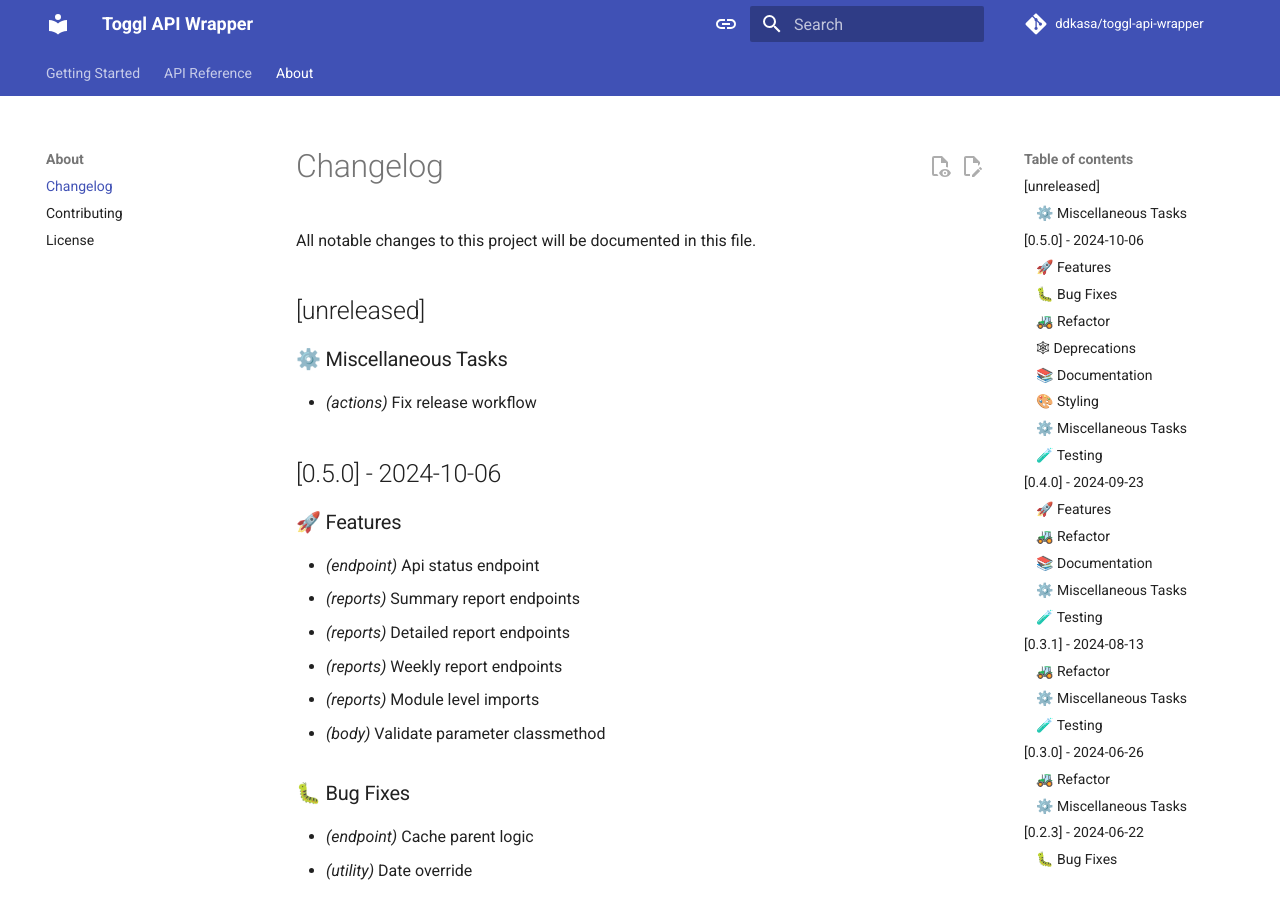
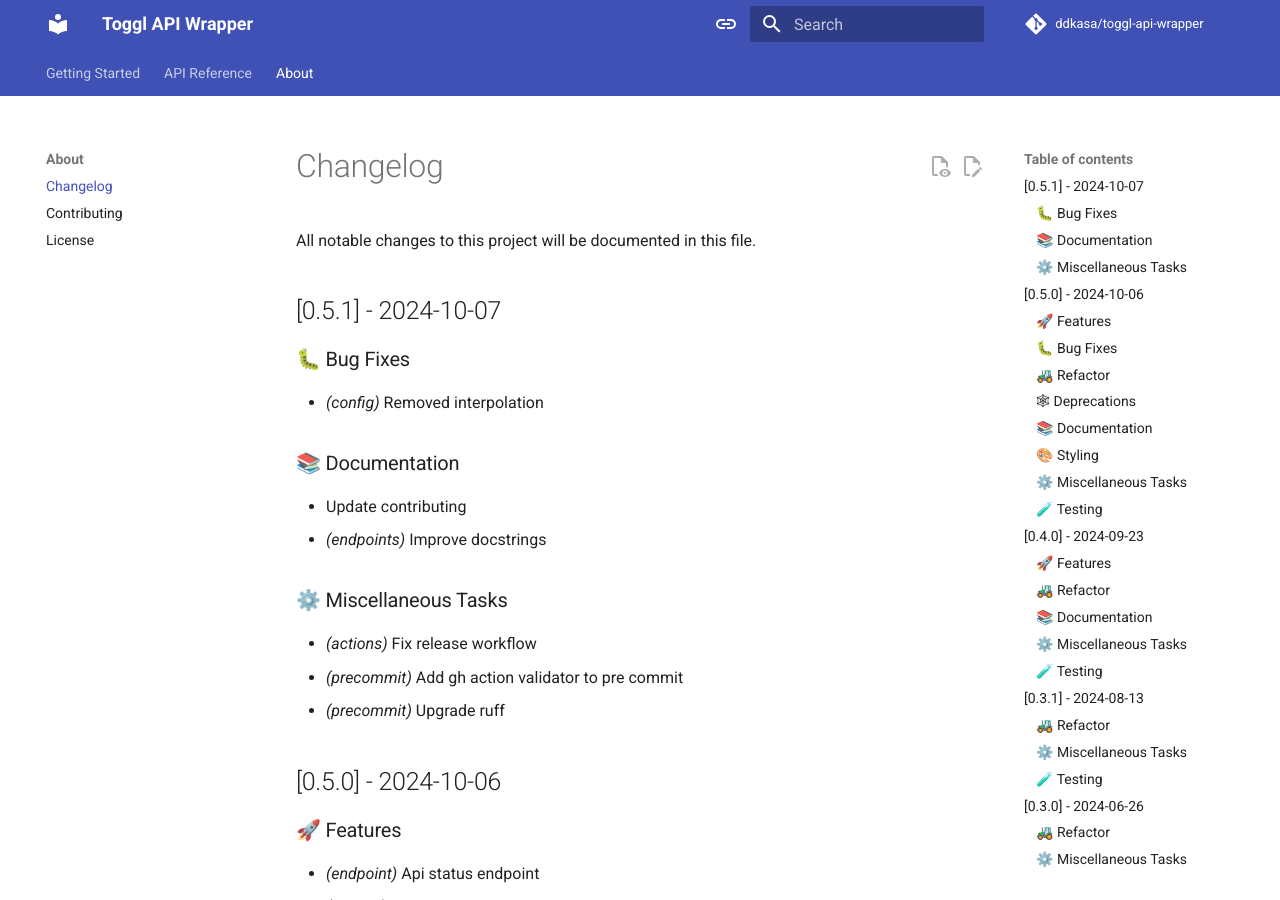
Before and after one commit to ddkasa/toggl-api-wrapper, an MkDocs documentation site: the page built from docs/CHANGELOG.md, in a window 1280 px wide and 900 px high. Built offline with MkDocs 1.6.1 and Material for MkDocs 9.7.7, drawn with Linux system fonts in a browser that asks for light colours; comment, search, counter and statistics services are not loaded.

Commit message:
docs(changelog): update changelog

```diff
--- a/docs/CHANGELOG.md
+++ b/docs/CHANGELOG.md
@@ -2,11 +2,22 @@
 
 All notable changes to this project will be documented in this file.
 
-## [unreleased]
+## [0.5.1] - 2024-10-07
+
+### 🐛 Bug Fixes
+
+- *(config)* Removed interpolation
+
+### 📚 Documentation
+
+- Update contributing
+- *(endpoints)* Improve docstrings
 
 ### ⚙️ Miscellaneous Tasks
 
 - *(actions)* Fix release workflow
+- *(precommit)* Add gh action validator to pre commit
+- *(precommit)* Upgrade ruff
 
 ## [0.5.0] - 2024-10-06
 
```
